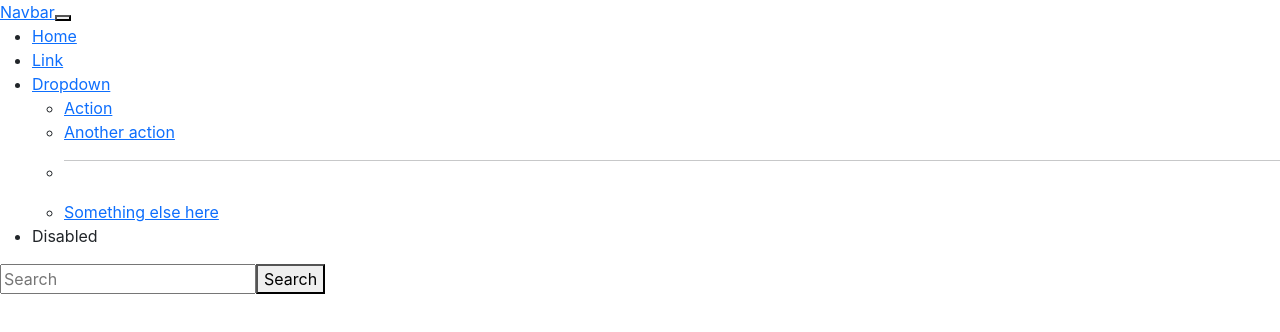
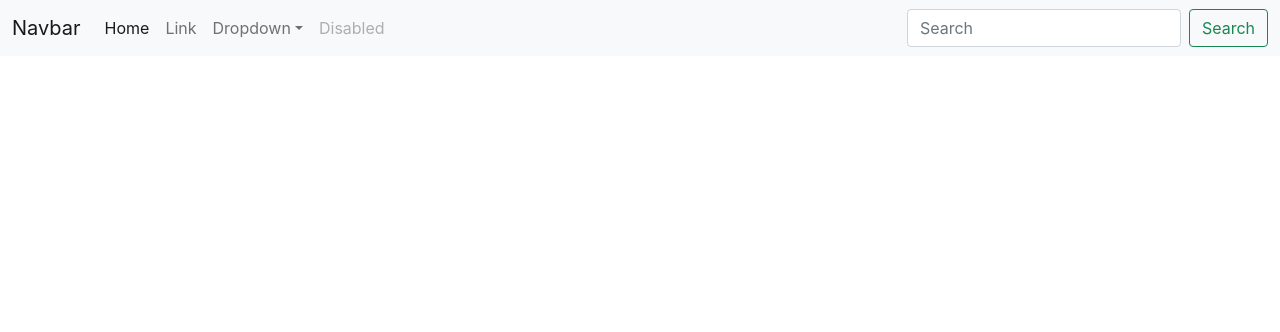
Before and after one commit to Maagztech/rgipt-tales-frontend, a React (Create React App) app: page / in a window 1280 px wide. Shown: the top 332 px of the page. Built offline with nearby package versions, Linux system fonts and the light colour scheme.

Commit message:
Bootstrap problem solved

```diff
--- a/public/index.html
+++ b/public/index.html
@@ -20,6 +20,4 @@
   <div id="root"></div>
   <script src="https://cdn.jsdelivr.net/npm/bootstrap@5.0.2/dist/js/bootstrap.bundle.min.js" integrity="sha384-MrcW6ZMFYlzcLA8Nl+NtUVF0sA7MsXsP1UyJoMp4YLEuNSfAP+JcXn/tWtIaxVXM" crossorigin="anonymous"></script>
 </body>
-
-
 </html>
--- a/src/topbar/Topbar.jsx
+++ b/src/topbar/Topbar.jsx
@@ -1,42 +1,44 @@
+import React from 'react'
 import './Topbar.css'
-
 export default function Topbar() {
   return (
-        <nav ClassNameName="navbar navbar-expand-lg navbar-light bg-light">
-        <div ClassName="container-fluid">
-          <a ClassName="navbar-brand" href="#">Navbar</a>
-          <button ClassName="navbar-toggler" type="button" data-bs-toggle="collapse" data-bs-target="#navbarSupportedContent" aria-controls="navbarSupportedContent" aria-expanded="false" aria-label="Toggle navigation">
-            <span ClassName="navbar-toggler-icon"></span>
+    <>
+      <nav className="navbar navbar-expand-lg navbar-light bg-light">
+  <div className="container-fluid">
+    <a className="navbar-brand" href="/">Navbar</a>
+    <button className="navbar-toggler" type="button" data-bs-toggle="collapse" data-bs-target="/navbarSupportedContent" aria-controls="navbarSupportedContent" aria-expanded="false" aria-label="Toggle navigation">
+      <span className="navbar-toggler-icon"></span>
     </button>
-          <div ClassName="collapse navbar-collapse" id="navbarSupportedContent">
-            <ul ClassName="navbar-nav me-auto mb-2 mb-lg-0">
-              <li ClassName="nav-item">
-                <a ClassName="nav-link active" aria-current="page" href="#">Home</a>
+    <div className="collapse navbar-collapse" id="navbarSupportedContent">
+      <ul className="navbar-nav me-auto mb-2 mb-lg-0">
+        <li className="nav-item">
+          <a className="nav-link active" aria-current="page" href="/">Home</a>
         </li>
-              <li ClassName="nav-item">
-                <a ClassName="nav-link" href="#">Link</a>
+        <li className="nav-item">
+          <a className="nav-link" href="/">Link</a>
         </li>
-              <li ClassName="nav-item dropdown">
-                <a ClassName="nav-link dropdown-toggle" href="#" id="navbarDropdown" role="button" data-bs-toggle="dropdown" aria-expanded="false">
+        <li className="nav-item dropdown">
+          <a className="nav-link dropdown-toggle" href="/" id="navbarDropdown" role="button" data-bs-toggle="dropdown" aria-expanded="false">
             Dropdown
           </a>
-                <ul ClassName="dropdown-menu" aria-labelledby="navbarDropdown">
-                  <li><a ClassName="dropdown-item" href="#">Action</a></li>
-                  <li><a ClassName="dropdown-item" href="#">Another action</a></li>
-                  <li><hr ClassName="dropdown-divider"/></li>
-                  <li><a ClassName="dropdown-item" href="#">Something else here</a></li>
+          <ul className="dropdown-menu" aria-labelledby="navbarDropdown">
+            <li><a className="dropdown-item" href="/">Action</a></li>
+            <li><a className="dropdown-item" href="/">Another action</a></li>
+            <li><hr className="dropdown-divider"/></li>
+            <li><a className="dropdown-item" href="/">Something else here</a></li>
           </ul>
         </li>
-              <li ClassName="nav-item">
-                <a ClassName="nav-link disabled">Disabled</a>
+        <li className="nav-item">
+          <a className="nav-link disabled" href="/" tabindex="-1" aria-disabled="true">Disabled</a>
         </li>
       </ul>
-            <form ClassName="d-flex">
-              <input ClassName="form-control me-2" type="search" placeholder="Search" aria-label="Search"/>
-              <button ClassName="btn btn-outline-success" type="submit">Search</button>
+      <form className="d-flex">
+        <input className="form-control me-2" type="search" placeholder="Search" aria-label="Search"/>
+        <button className="btn btn-outline-success" type="submit">Search</button>
       </form>
     </div>
   </div>
 </nav>
-    );
+    </>
+  )
 }
```
Lines whose indentation alone changed are shown as unchanged.
